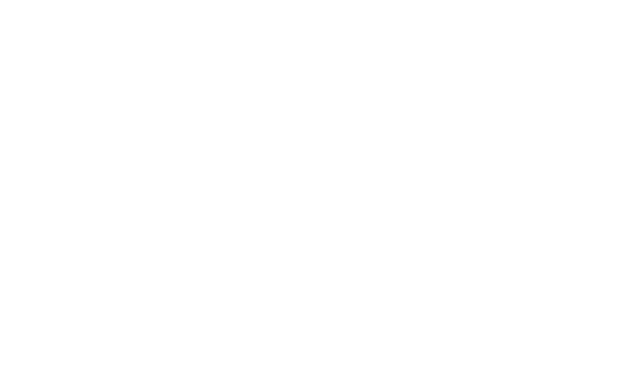
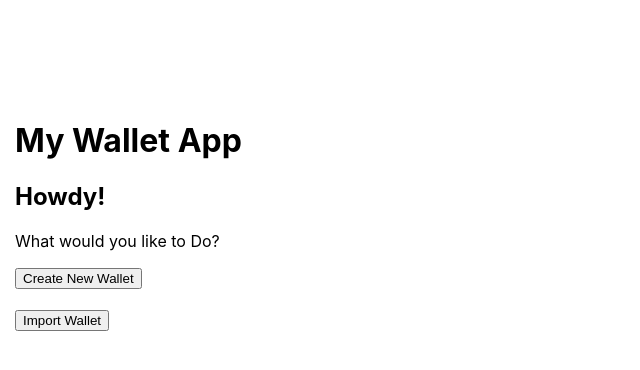
Before and after one commit to sriramkasyap/etherwallet-task2-slingshot, a React (Create React App) app: page / in a window 1280 px wide. Shown: the top 370 px of the page, without its empty margins (0-640 px from the left). Built offline with nearby package versions, Linux system fonts and the light colour scheme.

Commit message:
basic routing done

```diff
--- a/src/App.css
+++ b/src/App.css
@@ -1,38 +1,6 @@
 .App {
-  text-align: center;
+  padding: 100px 15px 30px;
 }
-
-.App-logo {
-  height: 40vmin;
-  pointer-events: none;
+.header {
+  width: 100%;
 }
-
-@media (prefers-reduced-motion: no-preference) {
-  .App-logo {
-    animation: App-logo-spin infinite 20s linear;
-  }
-}
-
-.App-header {
-  background-color: #282c34;
-  min-height: 100vh;
-  display: flex;
-  flex-direction: column;
-  align-items: center;
-  justify-content: center;
-  font-size: calc(10px + 2vmin);
-  color: white;
-}
-
-.App-link {
-  color: #61dafb;
-}
-
-@keyframes App-logo-spin {
-  from {
-    transform: rotate(0deg);
-  }
-  to {
-    transform: rotate(360deg);
-  }
-}
--- a/src/App.js
+++ b/src/App.js
@@ -1,8 +1,43 @@
-import logo from "./logo.svg";
+import { createContext } from "react";
+import { useState } from "react";
 import "./App.css";
+import CreateWallet from "./CreateWallet";
+import ImportWallet from "./ImportWallet";
+import Onboarding from "./Onboarding";
+const ScreenContext = createContext();
 
 function App() {
-  return <></>;
+  const [screen, setScreen] = useState("onboard");
+  // onboard ->  create -> wallet
+  // onboard -> import -> wallet
+
+  return (
+    <div className="App">
+      <ScreenContext.Provider value={{ screen, setScreen }}>
+        <div className="header">
+          {screen !== "onboard" ? (
+            <button
+              onClick={() => setScreen("onboard")}
+              className="logout-button"
+            >
+              Logout
+            </button>
+          ) : (
+            <></>
+          )}
+        </div>
+        <h1 className="main-heading">My Wallet App</h1>
+        {screen === "create" ? (
+          <CreateWallet />
+        ) : screen === "import" ? (
+          <ImportWallet />
+        ) : (
+          <Onboarding />
+        )}
+      </ScreenContext.Provider>
+    </div>
+  );
 }
 
 export default App;
+export { ScreenContext };
--- /dev/null
+++ b/src/CreateWallet.js
@@ -0,0 +1,10 @@
+import React, { useContext } from "react";
+import { ScreenContext } from "./App";
+
+const CreateWallet = () => {
+  const screenContext = useContext(ScreenContext);
+  console.log(screenContext);
+  return <div></div>;
+};
+
+export default CreateWallet;
--- /dev/null
+++ b/src/ImportWallet.js
@@ -0,0 +1,10 @@
+import React, { useContext } from "react";
+import { ScreenContext } from "./App";
+
+const ImportWallet = () => {
+  const screenContext = useContext(ScreenContext);
+  console.log(screenContext);
+  return <div></div>;
+};
+
+export default ImportWallet;
--- /dev/null
+++ b/src/Onboarding.js
@@ -0,0 +1,20 @@
+import React, { useContext } from "react";
+import { ScreenContext } from "./App";
+
+const Onboarding = () => {
+  const { setScreen } = useContext(ScreenContext);
+  return (
+    <div className="onboarding">
+      <h2>Howdy!</h2>
+
+      <p>What would you like to Do? </p>
+
+      <button onClick={() => setScreen("create")}>Create New Wallet</button>
+      <br />
+      <br />
+      <button onClick={() => setScreen("import")}>Import Wallet</button>
+    </div>
+  );
+};
+
+export default Onboarding;
```
